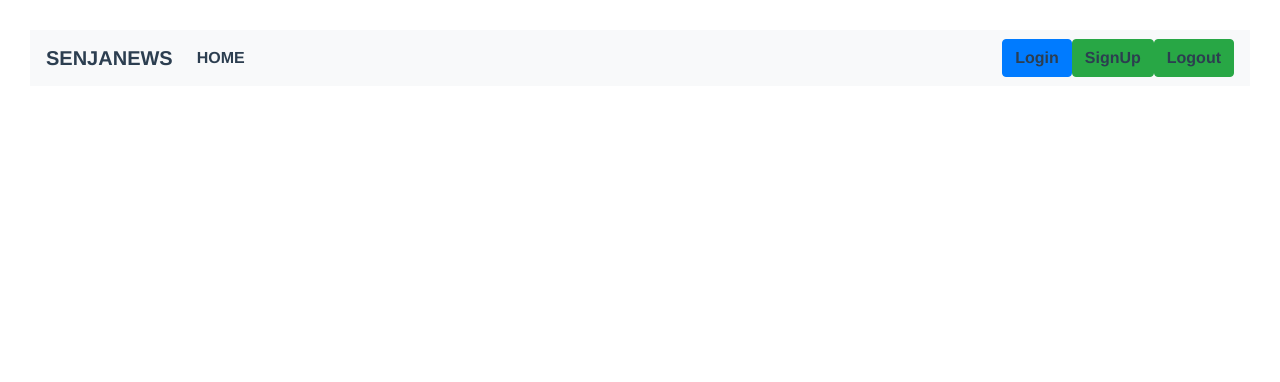
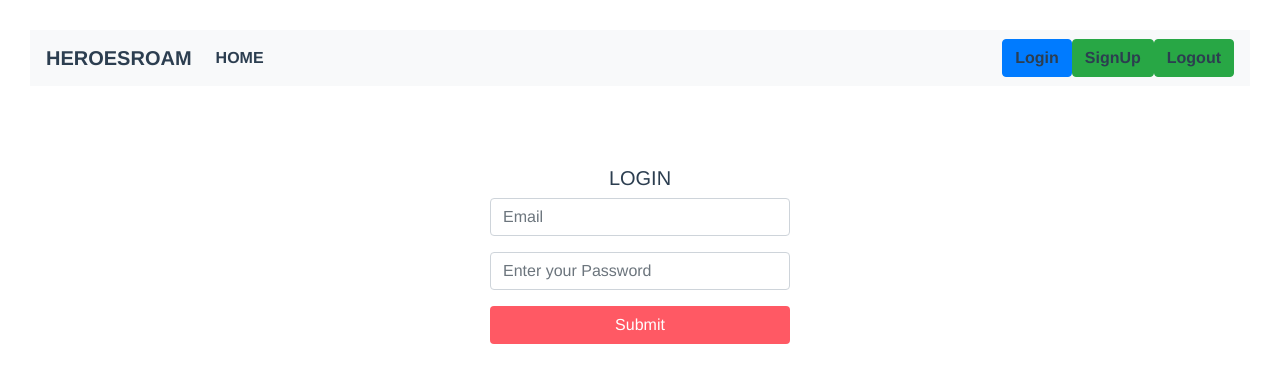
Before and after one commit to rmt-18-rome-fox/p2-iproject-client, a Vue app in the folder project-superhero-fanbase/: page /login in a window 1280 px wide. Shown: the top 382 px of the page. Built offline with nearby package versions, Linux system fonts and the light colour scheme.

Commit message:
addrouter login register detail

```diff
--- a/project-superhero-fanbase/src/components/Navbar.vue
+++ b/project-superhero-fanbase/src/components/Navbar.vue
@@ -1,7 +1,7 @@
 <template>
   <div class="about">
     <nav class="navbar navbar-expand-lg navbar-light bg-light">
-        <a href="#" class="navbar-brand">SENJA<b>NEWS</b></a>
+        <a href="#" class="navbar-brand">HEROES<b>ROAM</b></a>
         <div id="navbarCollapse" class="collapse navbar-collapse justify-content-start">
           <div class="navbar-nav">
               <router-link to="/" class="nav-item nav-link" >HOME</router-link>
--- a/project-superhero-fanbase/src/router/index.js
+++ b/project-superhero-fanbase/src/router/index.js
@@ -1,6 +1,9 @@
 import Vue from 'vue'
 import VueRouter from 'vue-router'
 import Home from '../views/Home.vue'
+import Login from '../views/Login.vue'
+import Register from '../views/Register.vue'
+import Detail from '../views/Detail.vue'
 
 Vue.use(VueRouter)
 
@@ -9,6 +12,21 @@ const routes = [
     path: '/',
     name: 'Home',
     component: Home
+  },
+  {
+    path: '/login',
+    name: 'Login',
+    component: Login
+  },
+  {
+    path: '/register',
+    name: 'Register',
+    component: Register
+  },
+  {
+    path: '/detail',
+    name: 'Detail',
+    component: Detail
   }
 ]
 
--- a/project-superhero-fanbase/src/views/Login.vue
+++ b/project-superhero-fanbase/src/views/Login.vue
@@ -4,12 +4,12 @@
             <h2>LOGIN</h2>
             <div class="row">
                 <div class="col-md-12 form-group">
-                    <input v-model="email"  type="email" class="form-control" placeholder="Email">
+                    <input  type="email" class="form-control" placeholder="Email">
                 </div>
             </div>
             <div class="row">
                 <div class="col-md-12 form-group">
-                    <input v-model="password" type="password" placeholder="Enter your Password" class="form-control">
+                    <input  type="password" placeholder="Enter your Password" class="form-control">
                 </div>
             </div>
             <div class="row">
@@ -30,5 +30,21 @@ export default {
 </script>
 
 <style>
+.simple-login-container{
+    width:300px;
+    max-width:100%;
+    margin:50px auto;
+}
+.simple-login-container h2{
+    text-align:center;
+    font-size:20px;
+}
 
+.simple-login-container .btn-login{
+    background-color:#FF5964;
+    color:#fff;
+}
+a{
+    color:#fff;
+}
 </style>
--- a/project-superhero-fanbase/src/views/Register.vue
+++ b/project-superhero-fanbase/src/views/Register.vue
@@ -1,7 +1,7 @@
 <template>
      <div class="simple-login-container">
         <form  action="">
-            <h2>LOGIN</h2>
+            <h2>Register</h2>
             <div class="row">
                 <div class="col-md-12 form-group">
                     <input   type="text" class="form-control" placeholder="Username">
```
